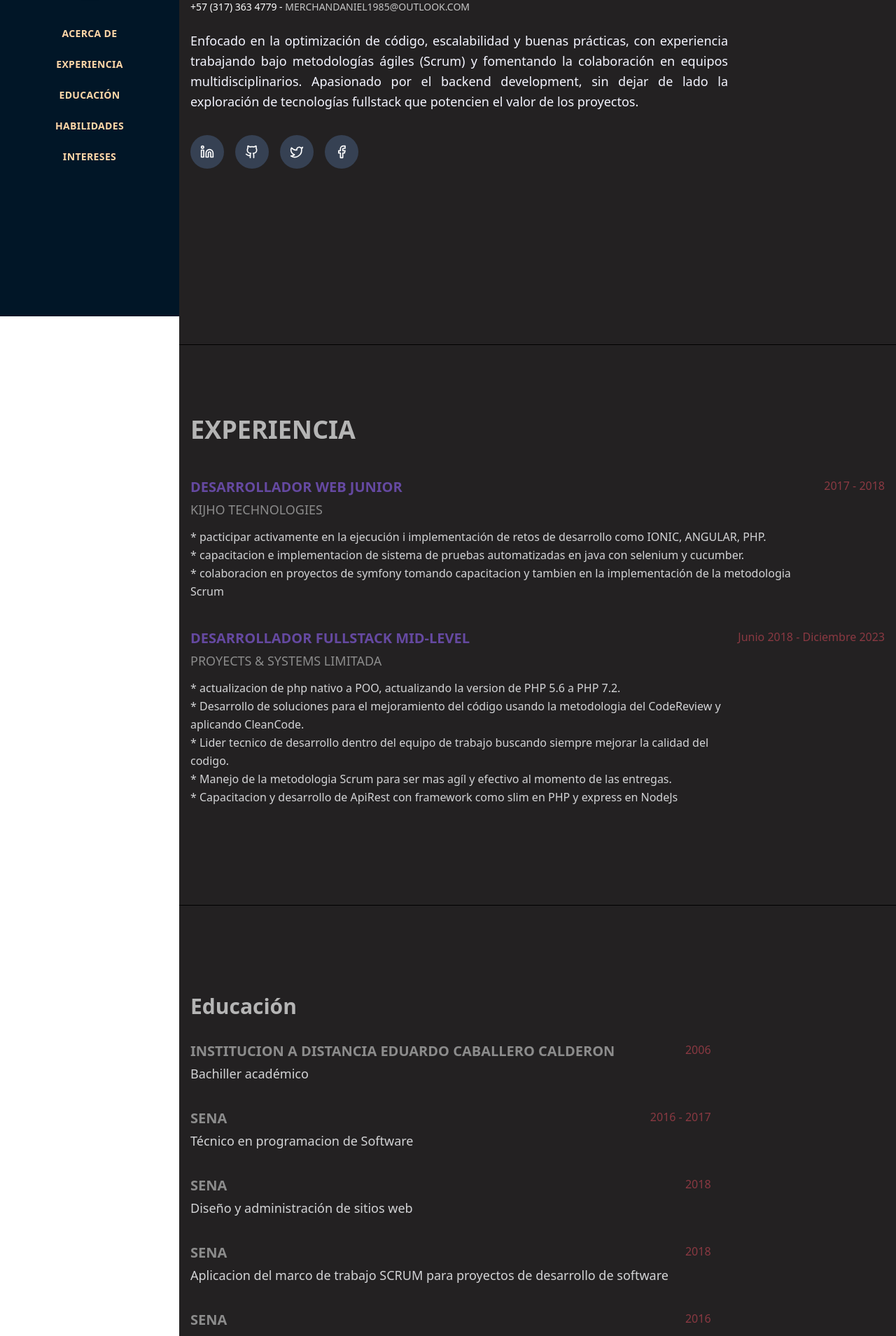
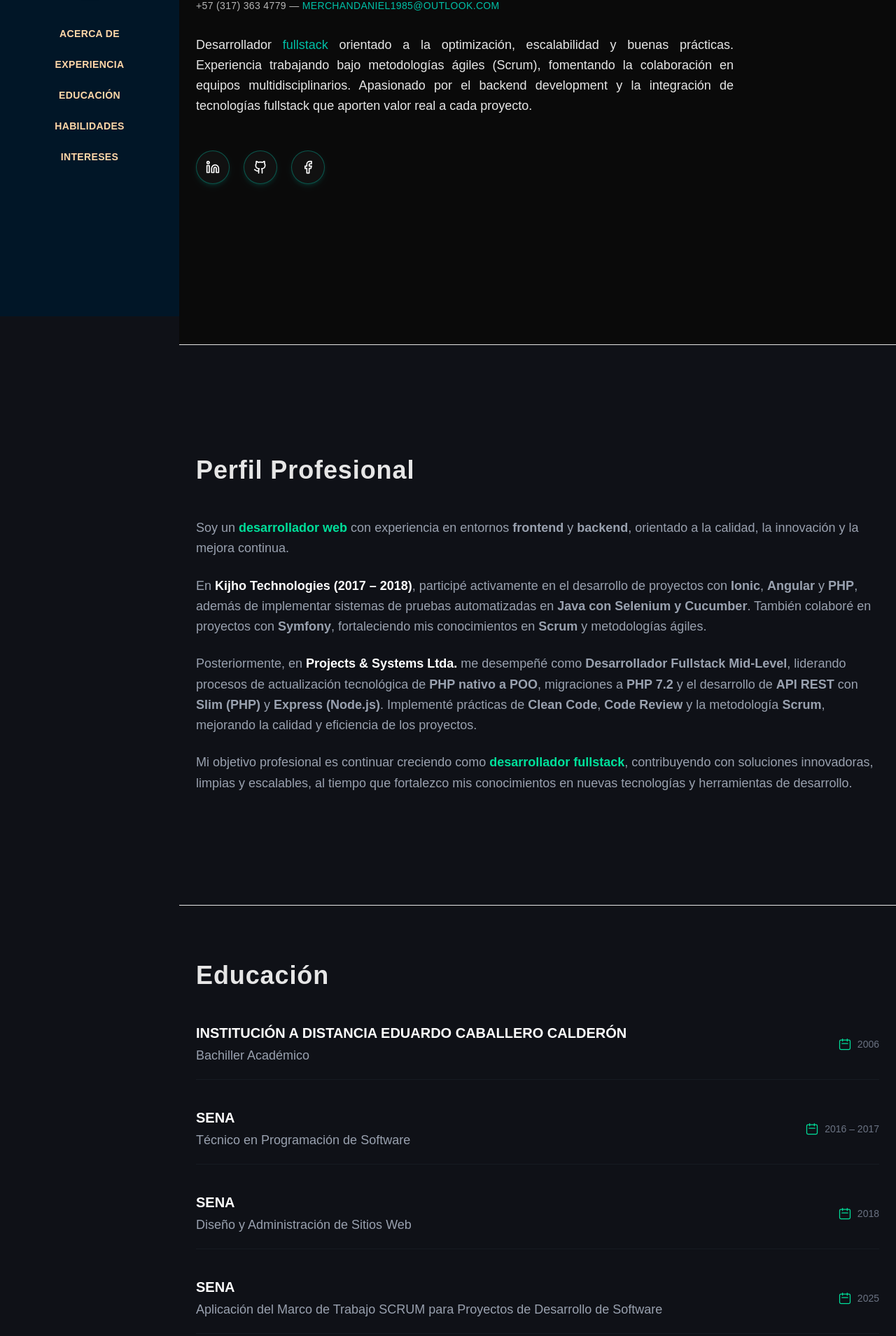
Before and after one commit to merchussoft/portafolio, a Vue app: page / in a window 1280 px wide. Shown: the part 348-2257 px from the top of the page at 70% size. Built offline with nearby package versions, Linux system fonts and the light colour scheme.

Commit message:
nueva actualizacion con diferentes colores y diseño un poco mas amigable ademas se ajusta un poco para manejar un pocvo mas la data

```diff
--- a/src/assets/base.css
+++ b/src/assets/base.css
@@ -1,4 +1,10 @@
 @import "tailwindcss";
+
+body {
+  font-family: 'Outfit', sans-serif;
+  background-color: #0f1117;
+  color: #e6e6e6;
+}
 
 .text-gray-props {
     color: #d3d4d6
--- a/src/components/sections/BaseAbout.vue
+++ b/src/components/sections/BaseAbout.vue
@@ -1,5 +1,5 @@
 <script setup>
-import Twitter from "lucide-vue-next/dist/esm/icons/twitter";
+//import Twitter from "lucide-vue-next/dist/esm/icons/twitter";
 import Github from "lucide-vue-next/dist/esm/icons/github";
 import Linkedin from "lucide-vue-next/dist/esm/icons/linkedin";
 import Facebook from "lucide-vue-next/dist/esm/icons/facebook";
@@ -7,50 +7,62 @@ import Facebook from "lucide-vue-next/dist/esm/icons/facebook";
 const socialLinks = [
   { icon: Linkedin, url: "https://www.linkedin.com/in/daniel-merchan-565a56158" },
   { icon: Github, url: "https://github.com/merchussoft" },
-  { icon: Twitter, url: "https://twitter.com" },
-  { icon: Facebook, url: "https://facebook.com" },
+  //{ icon: Twitter, url: "https://twitter.com" },
+  { icon: Facebook, url: "https://www.facebook.com/fpsoymerchux/" },
 ];
 </script>
 
 <template>
   <section
     id="about"
-    class="flex items-center px-4 py-20 h-screen max-w-6xl mx-auto"
+    class="flex items-center px-6 py-24 h-screen max-w-[75rem] mx-auto bg-[#0a0a0a]"
   >
     <div class="w-full">
       <!-- Nombre -->
-      <h1 class="mb-2 text-5xl font-extrabold tracking-tight text-white">
-        DANIEL <span class="text-[#c6c6c6]">MERCHAN</span>
+      <h1 class="mb-4 text-6xl font-extrabold tracking-tight text-[#F4F5FF] uppercase">
+        Daniel <span class="text-[#00BFA6]">Merchan</span>
       </h1>
 
-      <!-- Dirección y contacto -->
-      <div class="uppercase font-medium mb-6 text-[#fff] text-sm">
-        +57 (317) 363 4779 -
+      <!-- Contacto -->
+      <div class="uppercase font-medium mb-8 text-[#b5b5b5] text-sm tracking-wide">
+        +57 (317) 363 4779 —
         <a
           href="mailto:merchandaniel1985@outlook.com"
-          class="text-[#c6c6c6] hover:underline"
+          class="text-[#00BFA6] hover:underline transition-colors duration-300"
         >
           merchandaniel1985@outlook.com
         </a>
       </div>
 
       <!-- Descripción -->
-      <p class="text-lg font-light mb-8 text-[#f4f5ff] max-w-3xl text-justify leading-relaxed">
-        Enfocado en la optimización de código, escalabilidad y buenas prácticas, con experiencia trabajando bajo metodologías ágiles (Scrum) y fomentando la colaboración en equipos multidisciplinarios. Apasionado por el backend development, sin dejar de lado la exploración de tecnologías fullstack que potencien el valor de los proyectos.
+      <p
+        class="text-lg font-light mb-12 text-[#E6E6E6] max-w-3xl text-justify leading-relaxed"
+      >
+        Desarrollador <strong class="text-[#00BFA6]">fullstack</strong> orientado a la optimización,
+        escalabilidad y buenas prácticas. Experiencia trabajando bajo metodologías
+        <strong>ágiles (Scrum)</strong>, fomentando la colaboración en equipos multidisciplinarios.
+        Apasionado por el <strong>backend development</strong> y la integración de tecnologías
+        <strong>fullstack</strong> que aporten valor real a cada proyecto.
       </p>
 
       <!-- Íconos sociales -->
-      <div class="flex space-x-4">
+      <div class="flex space-x-5">
         <a
           v-for="link in socialLinks"
           :key="link.url"
           :href="link.url"
           target="_blank"
-          class="w-12 h-12 flex items-center justify-center rounded-full bg-gray-700 text-white hover:bg-orange-600 transition"
+          class="w-12 h-12 flex items-center justify-center rounded-full bg-[#111] text-white border border-[#00BFA6]/40 hover:bg-[#00BFA6] hover:text-black transition-all duration-300 shadow-md shadow-[#00bfa620]"
         >
-          <component :is="link.icon" class="w-5 h-5 text-white" />
+          <component :is="link.icon" class="w-5 h-5" />
         </a>
       </div>
     </div>
   </section>
 </template>
+
+<style scoped>
+section {
+  scroll-snap-align: start;
+}
+</style>
--- a/src/components/sections/BaseEducation.vue
+++ b/src/components/sections/BaseEducation.vue
@@ -1,66 +1,33 @@
-<!-- EducationSection.vue -->
 <template>
-  <section id="education" class="flex items-center px-4 py-20 h-screen max-w-[75rem] mx-auto">
+  <section id="education" class="flex flex-col justify-center px-6 py-20 min-h-screen max-w-[75rem] mx-auto">
     <div>
-      <h2 class="text-3xl font-bold mb-8 text-[#b5b5b5]">Educación</h2>
+      <h2 class="text-4xl font-bold mb-12 text-[#e6e6e6] tracking-wide">Educación</h2>
 
-      <!-- Item 1 -->
-      <div class="flex flex-col md:flex-row justify-between mb-8">
+      <div
+        v-for="(item, index) in education"
+        :key="index"
+        class="flex flex-col md:flex-row justify-between mb-10 border-b border-gray-700/20 pb-5 group transition-all duration-200"
+      >
         <div class="flex-1">
-          <h3 class="text-xl font-semibold mb-1 text-semititle">INSTITUCION A DISTANCIA EDUARDO CABALLERO CALDERON</h3>
-          <div class="text-lg text-gray-600 mb-1 text-gray-props">Bachiller académico</div>
+          <h3 class="text-xl font-semibold text-white group-hover:text-[#00df9a] transition-colors">
+            {{ item.institution }}
+          </h3>
+          <p class="text-lg text-gray-400 mt-1">{{ item.title }}</p>
         </div>
-        <div class="mt-2 md:mt-0 md:ml-6 text-dates font-medium">
-          2006
+        <div class="mt-3 md:mt-0 text-gray-500 flex items-center gap-2 text-sm">
+          <svg xmlns="http://www.w3.org/2000/svg" class="w-5 h-5 text-[#00df9a]" fill="none" viewBox="0 0 24 24" stroke="currentColor">
+            <path stroke-linecap="round" stroke-linejoin="round" stroke-width="1.5"
+              d="M8 7V3m8 4V3m-9 8h10M5 21h14a2 2 0 002-2V7a2
+              2 0 00-2-2H5a2 2 0 00-2 2v12a2 2 0 002 2z" />
+          </svg>
+          {{ item.date }}
         </div>
       </div>
-
-      <!-- Item 2 -->
-      <div class="flex flex-col md:flex-row justify-between mb-8">
-        <div class="flex-1">
-          <h3 class="text-xl font-semibold mb-1 text-semititle">SENA</h3>
-          <div class="text-lg text-gray-600 mb-1 text-gray-props">Técnico en programacion de Software</div>
-        </div>
-        <div class="mt-2 md:mt-0 md:ml-6 text-dates font-medium">
-          2016 - 2017
-        </div>
-      </div>
-
-      <div class="flex flex-col md:flex-row justify-between mb-8">
-        <div class="flex-1">
-          <h3 class="text-xl font-semibold mb-1 text-semititle">SENA</h3>
-          <div class="text-lg text-gray-600 mb-1 text-gray-props">Diseño y administración de sitios web</div>
-        </div>
-        <div class="mt-2 md:mt-0 md:ml-6 text-dates font-medium">
-          2018
-        </div>
-      </div>
-
-      <div class="flex flex-col md:flex-row justify-between mb-8">
-        <div class="flex-1">
-          <h3 class="text-xl font-semibold mb-1 text-semititle">SENA</h3>
-          <div class="text-lg text-gray-600 mb-1 text-gray-props">Aplicacion del marco de trabajo SCRUM para proyectos de desarrollo de software</div>
-        </div>
-        <div class="mt-2 md:mt-0 md:ml-6 text-dates font-medium">
-          2018
-        </div>
-      </div>
-
-      <div class="flex flex-col md:flex-row justify-between mb-8">
-        <div class="flex-1">
-          <h3 class="text-xl font-semibold mb-1 text-semititle">SENA</h3>
-          <div class="text-lg text-gray-600 mb-1 text-gray-props">diseño páginas web usando php y mysql</div>
-        </div>
-        <div class="mt-2 md:mt-0 md:ml-6 text-dates font-medium">
-          2016
-        </div>
-      </div>
-
-
     </div>
   </section>
 </template>
 
 <script setup>
-// no necesitas lógica aquí, es estático
+  import { education } from '@/data/dataEducation';
+
 </script>
--- a/src/components/sections/BaseExperience.vue
+++ b/src/components/sections/BaseExperience.vue
@@ -1,59 +1,58 @@
 <template>
-  <section class="flex items-center px-4 py-20 h-screen max-w-[75rem] mx-auto" id="experience">
-    <div class="w-full">
+  <section
+    id="experience"
+    class="flex flex-col justify-center px-6 py-20 min-h-screen max-w-[75rem] mx-auto"
+  >
+    <div>
       <!-- Título -->
-      <h2 class="mb-12 text-4xl font-extrabold uppercase text-[#b5b5b5]">Experiencia</h2>
+      <h2 class="text-4xl font-bold mb-12 text-[#e6e6e6] tracking-wide">
+        Perfil Profesional
+      </h2>
 
-      <!-- Item 1 -->
-      <div class="flex flex-col md:flex-row justify-between mb-10">
-        <div class="flex-grow pr-6">
-          <h3 class="text-xl font-extrabold uppercase mb-1 text-title">Desarrollador web Junior</h3>
-          <div class="uppercase font-saira font-medium text-lg text-semititle mb-3">
-            KIJHO TECHNOLOGIES
-          </div>
-          <p class="text-gray-props leading-relaxed">
-            * pacticipar activamente en la ejecución i implementación de retos de desarrollo como IONIC, ANGULAR, PHP.
-          </p>
-          <p class="text-gray-props leading-relaxed">
-            * capacitacion e implementacion de sistema de pruebas automatizadas en java con selenium y cucumber.
-          </p>
-          <p class="text-gray-props leading-relaxed">
-            * colaboracion en proyectos de symfony tomando capacitacion y tambien en la implementación de la metodologia Scrum
-          </p>
-        </div>
-        <div class="flex-shrink-0 text-right">
-          <span class="text-primary font-medium text-dates">2017 - 2018</span>
-        </div>
+      <!-- Contenido -->
+      <div class="space-y-6 text-lg text-gray-400 leading-relaxed">
+        <p>
+          Soy un <strong class="text-[#00df9a]">desarrollador web</strong> con
+          experiencia en entornos <strong>frontend</strong> y
+          <strong>backend</strong>, orientado a la calidad, la innovación y la
+          mejora continua.
+        </p>
+
+        <p>
+          En
+          <strong class="text-white">Kijho Technologies (2017 – 2018)</strong>,
+          participé activamente en el desarrollo de proyectos con
+          <strong>Ionic</strong>, <strong>Angular</strong> y
+          <strong>PHP</strong>, además de implementar sistemas de pruebas
+          automatizadas en <strong>Java con Selenium y Cucumber</strong>.
+          También colaboré en proyectos con <strong>Symfony</strong>,
+          fortaleciendo mis conocimientos en <strong>Scrum</strong> y
+          metodologías ágiles.
+        </p>
+
+        <p>
+          Posteriormente, en
+          <strong class="text-white">Projects & Systems Ltda.</strong> me
+          desempeñé como
+          <strong>Desarrollador Fullstack Mid-Level</strong>, liderando procesos
+          de actualización tecnológica de
+          <strong>PHP nativo a POO</strong>, migraciones a
+          <strong>PHP 7.2</strong> y el desarrollo de
+          <strong>API REST</strong> con <strong>Slim (PHP)</strong> y
+          <strong>Express (Node.js)</strong>. Implementé prácticas de
+          <strong>Clean Code</strong>, <strong>Code Review</strong> y la
+          metodología <strong>Scrum</strong>, mejorando la calidad y eficiencia
+          de los proyectos.
+        </p>
+
+        <p>
+          Mi objetivo profesional es continuar creciendo como
+          <strong class="text-[#00df9a]">desarrollador fullstack</strong>,
+          contribuyendo con soluciones innovadoras, limpias y escalables, al
+          tiempo que fortalezco mis conocimientos en nuevas tecnologías y
+          herramientas de desarrollo.
+        </p>
       </div>
-
-      <!-- Item 2 -->
-      <div class="flex flex-col md:flex-row justify-between mb-10">
-        <div class="flex-grow pr-6">
-          <h3 class="text-xl font-extrabold uppercase mb-1 text-title">Desarrollador Fullstack Mid-Level</h3>
-          <div class="uppercase font-saira font-medium text-lg text-semititle mb-3">
-            PROYECTS & SYSTEMS LIMITADA
-          </div>
-          <p class="text-gray-props leading-relaxed">
-            * actualizacion de php nativo a POO, actualizando la version de PHP 5.6 a PHP 7.2.
-          </p>
-          <p class="text-gray-props leading-relaxed">
-            * Desarrollo de soluciones para el mejoramiento del código usando la metodologia del CodeReview y aplicando CleanCode.
-          </p>
-          <p class="text-gray-props leading-relaxed">
-            * Lider tecnico de desarrollo dentro del equipo de trabajo buscando siempre mejorar la calidad del codigo.
-          </p>
-          <p class="text-gray-props leading-relaxed">
-            * Manejo de la metodologia Scrum para ser mas agíl y efectivo al momento de las entregas.
-          </p>
-          <p class="text-gray-props leading-relaxed">
-            * Capacitacion y desarrollo de ApiRest con framework como slim en PHP y express en NodeJs
-          </p>
-        </div>
-        <div class="flex-shrink-0 text-right">
-          <span class="text-primary font-medium text-dates">Junio 2018 - Diciembre 2023</span>
-        </div>
-      </div>
-
     </div>
   </section>
 </template>
--- a/src/components/sections/BaseInterests.vue
+++ b/src/components/sections/BaseInterests.vue
@@ -1,21 +1,50 @@
 <template>
-  <section id="interests" class="flex items-center px-4 py-20 h-screen max-w-[75rem] mx-auto">
+  <section
+    id="interests"
+    class="flex flex-col justify-center px-6 py-20 min-h-screen max-w-[75rem] mx-auto"
+  >
     <div>
       <!-- Título -->
-      <h2 class="text-3xl font-bold mb-6 text-[#b5b5b5]">Intereses</h2>
+      <h2 class="text-4xl font-bold mb-12 text-[#e6e6e6] tracking-wide">
+        Intereses
+      </h2>
 
-      <!-- Párrafos -->
-      <p class="text-[#f4f5ff] leading-relaxed mb-4">
-        Además de ser desarrollador de software, dedico parte de mi tiempo para estudiar para ser profesional, y me gustan los videojuegos donde espero aprender a crearlos.
-      </p>
+      <!-- Contenido -->
+      <div class="space-y-6 text-lg text-gray-400 leading-relaxed">
+        <p>
+          Soy un entusiasta del
+          <strong class="text-[#00df9a]">desarrollo de software</strong>, con una
+          fuerte motivación por seguir aprendiendo y perfeccionando mis
+          habilidades técnicas. Busco crecer profesionalmente en el campo de la
+          tecnología, especialmente en áreas que integren
+          <strong>creatividad</strong>, <strong>lógica</strong> y
+          <strong>soluciones innovadoras</strong>.
+        </p>
 
-      <p class="text-[#f4f5ff] leading-relaxed">
-        Cuando me quedo en casa, veo varias peliculas y series de ficción, dedico ta parte del tiempo libre para compartir con mi familia bien sea viendo peliculas o salir a caminar, tambien exploro avances tecnológicos en el mundo del desarrollo de software.
-      </p>
+        <p>
+          Uno de mis principales intereses es el
+          <strong class="text-[#00df9a]">desarrollo de videojuegos</strong>, un
+          campo que combina arte, ingeniería y narrativa, y en el que aspiro a
+          especializarme en el futuro. También me apasiona explorar los avances
+          tecnológicos en <strong>inteligencia artificial</strong>,
+          <strong>automatización</strong> y
+          <strong>desarrollo multiplataforma</strong>.
+        </p>
+
+        <p>
+          Fuera del ámbito profesional, disfruto de las
+          <strong>películas y series de ciencia ficción</strong>, los
+          <strong>videojuegos</strong> y el
+          <strong>tiempo en familia</strong>, actividades que me ayudan a
+          mantener el equilibrio entre la
+          <strong>creatividad</strong>, la
+          <strong>disciplina</strong> y el bienestar personal.
+        </p>
+      </div>
     </div>
   </section>
 </template>
 
 <script setup>
-// No necesitas lógica aquí, es puro contenido estático
+// Sin lógica, solo contenido estático
 </script>
--- a/src/components/sections/BaseSkills.vue
+++ b/src/components/sections/BaseSkills.vue
@@ -1,27 +1,45 @@
 <template>
-  <section id="skills" class="flex items-center px-4 py-20 h-screen max-w-[75rem] mx-auto">
+  <section
+    id="skills"
+    class="flex flex-col justify-center px-6 py-24 h-screen max-w-[75rem] mx-auto bg-[#0a0a0a]"
+  >
     <div>
       <!-- Título -->
-      <h2 class="text-3xl font-bold mb-8 text-[#b5b5b5]">Habilidades</h2>
+      <h2 class="text-4xl font-extrabold mb-10 text-[#00BFA6] uppercase tracking-wide">
+        Habilidades
+      </h2>
 
-      <!-- Programming Languages & Tools -->
-      <div class="mb-6">
-        <h3 class="text-lg font-semibold mb-3 text-white">
+      <!-- Lenguajes y Herramientas -->
+      <div class="mb-12">
+        <h3 class="text-xl font-semibold mb-4 text-[#E6E6E6]">
           Lenguajes y herramientas de programación
         </h3>
-        <div class="flex flex-wrap gap-6 text-white text-4xl">
-          <!-- Iteración de íconos -->
-          <Icon v-for="icon in icons" :key="icon" :icon="icon" />
+
+        <div
+          class="flex flex-wrap gap-8 text-[#F4F5FF] text-4xl items-center bg-[#111] p-6 rounded-2xl shadow-md shadow-[#00bfa640]"
+        >
+          <Icon
+            v-for="icon in icons"
+            :key="icon"
+            :icon="icon"
+            class="hover:scale-125 transition-transform duration-300"
+          />
         </div>
       </div>
 
       <!-- Workflow -->
       <div>
-        <h3 class="text-lg font-semibold mb-3 text-white">Workflow</h3>
-        <ul class="space-y-2 text-white">
-          <li v-for="(item, index) in workflow" :key="index" class="flex items-center">
-            <Icon icon="mdi:check" class="text-green-600 mr-2" />
-            <span>{{ item }}</span>
+        <h3 class="text-xl font-semibold mb-4 text-[#E6E6E6]">Flujo de trabajo</h3>
+        <ul
+          class="space-y-3 bg-[#111] p-6 rounded-2xl shadow-md shadow-[#00bfa640] text-[#F4F5FF]"
+        >
+          <li
+            v-for="(item, index) in workflow"
+            :key="index"
+            class="flex items-center"
+          >
+            <Icon icon="mdi:check-circle-outline" class="text-[#00BFA6] mr-3 text-2xl" />
+            <span class="leading-relaxed">{{ item }}</span>
           </li>
         </ul>
       </div>
@@ -40,18 +58,24 @@ const icons = [
   "logos:vue",
   "logos:nodejs-icon",
   "logos:npm-icon",
-  "logos:docker-icon",   // Docker
-  "logos:php",           // PHP
-  "logos:mysql",         // MySQL
-  "logos:linux-tux",      // Linux
-  "logos:mongodb-icon",   // MongoDB
-  "logos:postgresql"      // PostgreSQL
+  "logos:docker-icon",
+  "logos:php",
+  "logos:mysql",
+  "logos:linux-tux",
+  "logos:mongodb-icon",
+  "logos:postgresql"
 ];
 
 const workflow = [
-  "Docker a nivel basico.",
-  "Capacitacion en react-native, react, vue.js.",
-  "Trabajo en equipo.",
-  "Desarrollo ágil y Scrum",
+  "Docker a nivel básico.",
+  "Capacitación en React Native, React y Vue.js.",
+  "Trabajo colaborativo y comunicación efectiva.",
+  "Desarrollo ágil bajo metodología Scrum."
 ];
 </script>
+
+<style scoped>
+section {
+  scroll-snap-align: start;
+}
+</style>
--- /dev/null
+++ b/src/data/dataEducation.js
@@ -0,0 +1,27 @@
+export const education = [
+  {
+    institution: "INSTITUCIÓN A DISTANCIA EDUARDO CABALLERO CALDERÓN",
+    title: "Bachiller Académico",
+    date: "2006",
+  },
+  {
+    institution: "SENA",
+    title: "Técnico en Programación de Software",
+    date: "2016 – 2017",
+  },
+  {
+    institution: "SENA",
+    title: "Diseño y Administración de Sitios Web",
+    date: "2018",
+  },
+  {
+    institution: "SENA",
+    title: "Aplicación del Marco de Trabajo SCRUM para Proyectos de Desarrollo de Software",
+    date: "2025",
+  },
+  {
+    institution: "SENA",
+    title: "Diseño de Páginas Web usando PHP y MySQL",
+    date: "2016",
+  },
+];
--- a/src/views/HomePage.vue
+++ b/src/views/HomePage.vue
@@ -8,7 +8,7 @@
 </script>
 
 <template>
-    <div id="page-top" class="md:ml-64 pt-10 bg-[#232122]">
+    <div id="page-top" class="md:ml-64 pt-10">
         <BaseAbout />
             <hr class="m-0" />
         <BaseExperience />
```
